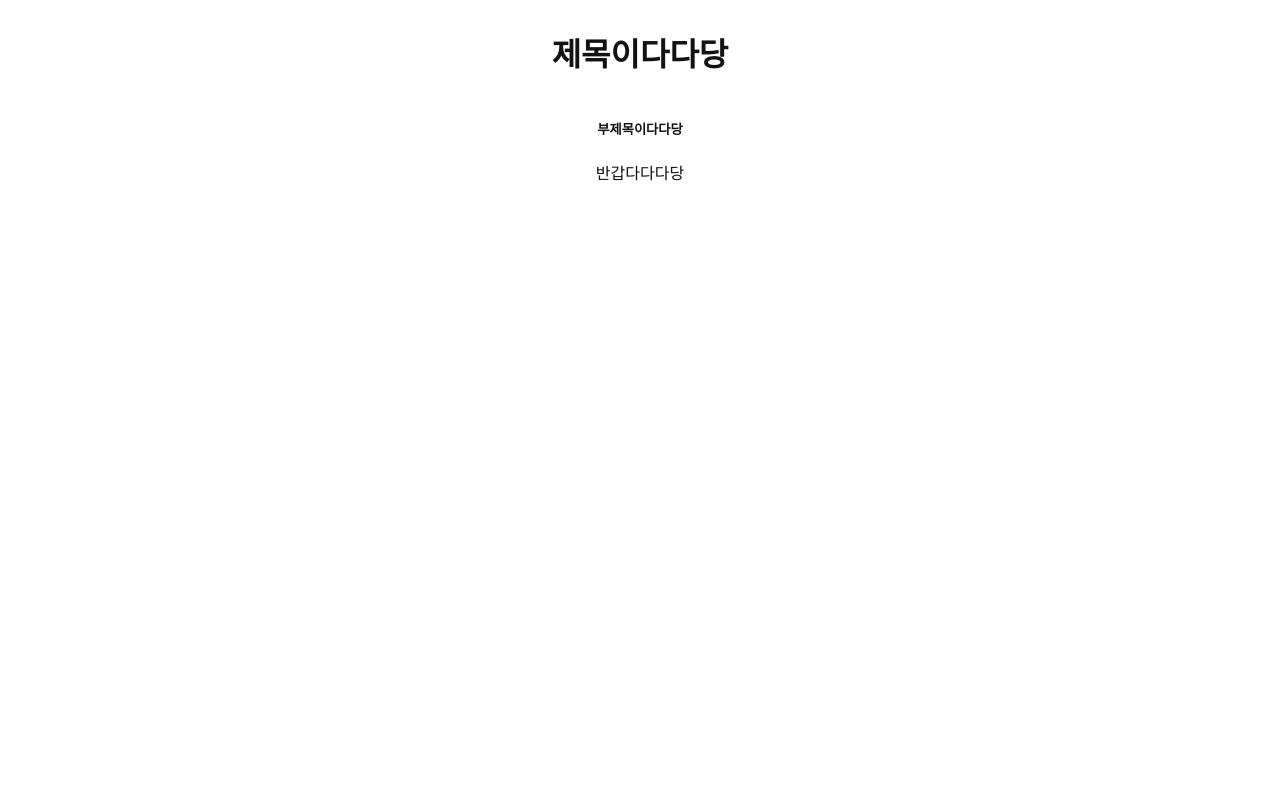
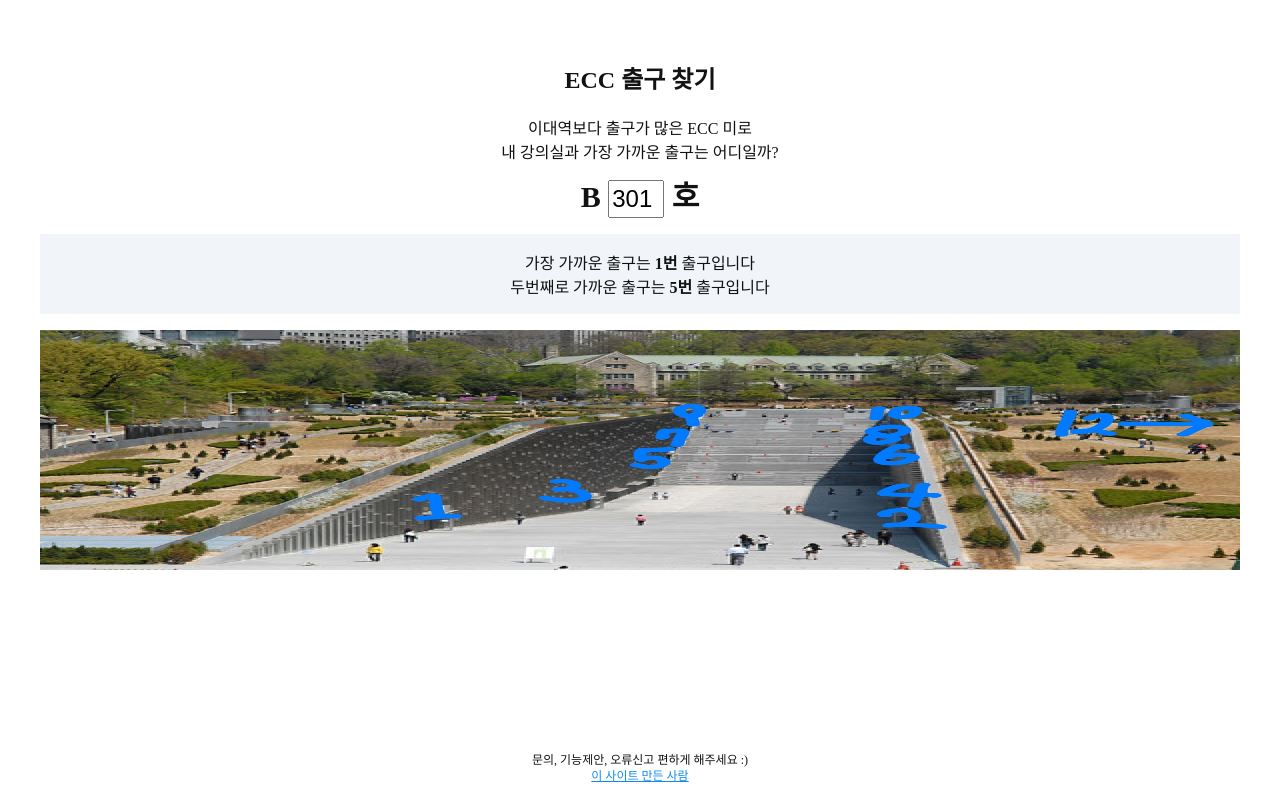
Before and after one commit to seondal/EcCuseMe, a Next.js app: page / in a window 1280 px wide. Built offline with nearby package versions, Linux system fonts and the light colour scheme.

Commit message:
✨ feat :  완성

```diff
--- a/src/app/globals.css
+++ b/src/app/globals.css
@@ -3,18 +3,36 @@
 @tailwind utilities;
 
 :root {
-  --foreground: #121212;
+  --font-family: -apple-system, BlinkMacSystemFont, "Segoe UI", Roboto, Oxygen-Sans, Ubuntu, Cantarell, "Helvetica Neue", sans-serif;
   --background: #ffffff;
+  --text: #121212;
+  --text-secondary: #999;
+  --link: #118bee;
+  --main: #00654F;
 }
 
 @media (prefers-color-scheme: dark) {
   :root {
-    --foreground: #ffffff;
-    --background: #1E1E1E;
+    --text: #ffffff;
+    --background: #202124;
   }
 }
 
 body {
-  color: var(--foreground);
+  color: var(--text);
   background: var(--background);
 }
+
+a {
+  color: var(--link);
+}
+
+button {
+  font: bold;
+  background-color: var(--main);
+  outline: none;
+  border: none;
+  border-radius: 12px;
+  padding: 1rem;
+  color: white;
+}
--- a/src/app/layout.tsx
+++ b/src/app/layout.tsx
@@ -3,8 +3,8 @@ import { Analytics } from "@vercel/analytics/react";
 import "./globals.css";
 
 export const metadata: Metadata = {
-  title: "Title",
-  description: "description",
+  title: "ECC 출구 찾기",
+  description: "이대역보다 출구가 많은 ECC 미로",
 };
 
 export default function RootLayout({
@@ -16,11 +16,12 @@ export default function RootLayout({
     <html lang="kor">
       <body>
         <header></header>
-        <main className="flex flex-col justify-center items-center">
-          {children}
-        </main>
+        <main className="p-8 text-center">{children}</main>
         <Analytics />
-        <footer></footer>
+        <footer className="text-center bottom-4 fixed right-0 left-0 text-xs">
+          <div>문의, 기능제안, 오류신고 편하게 해주세요 :)</div>
+          <a href="https://toss.me/seondal">이 사이트 만든 사람</a>
+        </footer>
       </body>
     </html>
   );
--- a/src/app/page.tsx
+++ b/src/app/page.tsx
@@ -1,9 +1,62 @@
+"use client";
+
+import { ExitData, exitDataByClassroom } from "@/utils/findExit";
+import Image from "next/image";
+import { useEffect, useState } from "react";
+
 export default function Home() {
+  const [classroom, setClassroom] = useState(301);
+  const [data, setData] = useState<ExitData>();
+
+  useEffect(() => {
+    setData(exitDataByClassroom(classroom));
+  }, [classroom]);
+
   return (
     <>
-      <h1>제목이다다당</h1>
-      <h5>부제목이다다당</h5>
-      <div>반갑다다다당</div>
+      <h2>ECC 출구 찾기</h2>
+      <div>이대역보다 출구가 많은 ECC 미로</div>
+      <div>내 강의실과 가장 가까운 출구는 어디일까?</div>
+      <div className="font-bold text-center my-4 text-3xl">
+        <span>B </span>
+        <input
+          className="w-12 text-2xl"
+          placeholder="151"
+          inputMode="numeric"
+          required
+          name="classroom"
+          maxLength={3}
+          value={classroom}
+          onChange={(e: any) => setClassroom(e.target.value)}
+        />
+        <span> 호</span>
+      </div>
+      <div className="bg-slate-100 p-4 my-4">
+        {data?.closestExit === 0 ? (
+          <>올바른 강의실 번호를 입력해주세요</>
+        ) : (
+          <>
+            <div>
+              가장 가까운 출구는 <b>{data?.closestExit}번</b> 출구입니다
+            </div>
+            {data?.secondExit !== 0 && (
+              <div>
+                두번째로 가까운 출구는 <b>{data?.secondExit}번</b> 출구입니다
+              </div>
+            )}
+          </>
+        )}
+      </div>
+      <div className="relative h-60">
+        <Image
+          src="/image/map.jpg"
+          priority
+          fill
+          alt=""
+          placeholder="blur"
+          blurDataURL="/image/map.jpg"
+        />
+      </div>
     </>
   );
 }
--- /dev/null
+++ b/src/utils/findExit.tsx
@@ -0,0 +1,49 @@
+const NotClassRoomList = [135, 145, 229, 246, 248, 249, 251, 202, 216, 227];
+
+function closestExitByClassroom(classroom: number): number {
+  if (classroom in NotClassRoomList) return 0;
+
+  if (101 <= classroom && classroom <= 127) return 9;
+  if (144 <= classroom && classroom <= 153) return 10;
+  if (154 <= classroom && classroom <= 196) return 12;
+
+  if (228 <= classroom && classroom <= 273) return 8;
+  if (201 <= classroom && classroom <= 226) return 7;
+
+  if (301 <= classroom && classroom <= 315) return 1;
+  if (316 <= classroom && classroom <= 324) return 5;
+  if (328 <= classroom && classroom <= 337) return 6;
+  if (338 <= classroom && classroom <= 341) return 2;
+
+  return 0;
+}
+
+function secondExitByExit(closestExit: number): number {
+  switch (closestExit) {
+    case 1:
+      return 5;
+    case 5:
+      return 1;
+    case 2:
+      return 6;
+    case 12:
+      return 10;
+    default:
+      return 0;
+  }
+}
+
+export interface ExitData {
+  closestExit: number;
+  secondExit: number;
+}
+
+export function exitDataByClassroom(classroom: number): ExitData {
+  const closestExit = closestExitByClassroom(classroom);
+  const secondExit = secondExitByExit(closestExit);
+
+  return {
+    closestExit,
+    secondExit,
+  };
+}
```
Also changed, not shown: public/image/map.jpg (added).
